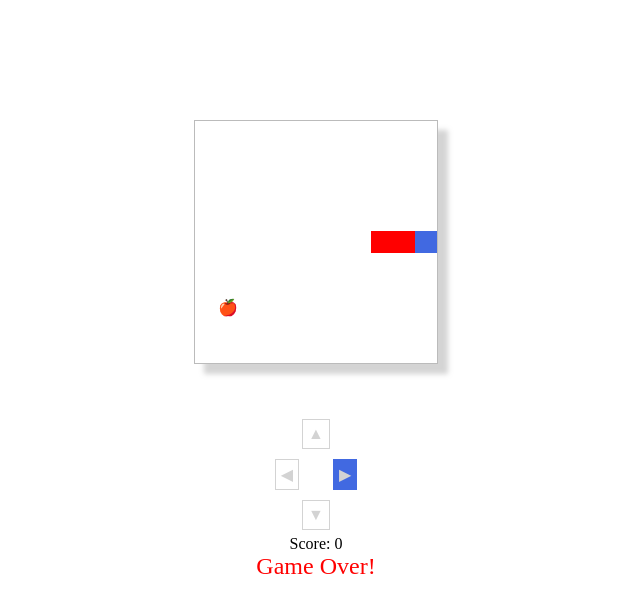
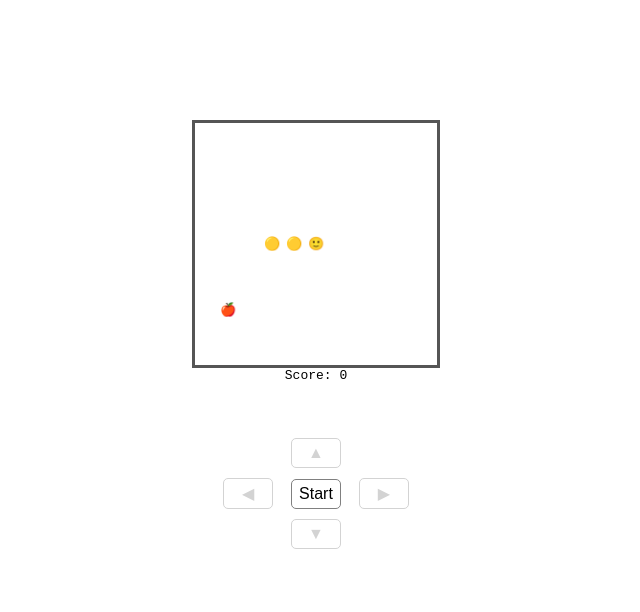
Before and after one commit to israelshp/snake, a plain HTML site: page index.html in a window 1280 px wide. Shown: the whole page, without its empty margins (324-964 px from the left). Drawn offline with Linux system fonts and the light colour scheme.

Commit message:
more styling

```diff
--- a/index.html
+++ b/index.html
@@ -9,29 +9,53 @@
 
     <script src="./snk.js"></script>
   </head>
-  <body onload="drawBoard(board)">
-    <div id="container" class="center"></div>
+  <body onload="draw(board)">
+    <div id="container" class="center">
+      <table></table>
+      <div id="" class="center">Score: <span id="score">0</span></div>
+    </div>
     <div id="controls" class="center">
       <div class="up-down center">
-        <button class="move-button up down" id="up" onclick="move(UP)">
+        <button
+          class="move-button up down"
+          id="up"
+          onclick="move(UP)"
+          disabled="disabled"
+        >
           ▲
         </button>
       </div>
       <div class="left-right center">
-        <button class="move-button left right" id="left" onclick="move(LEFT)" style="margin-right: 25px;">
+        <button
+          class="move-button left right"
+          id="left"
+          onclick="move(LEFT)"
+          disabled="disabled"
+        >
           ◀
         </button>
-        <button class="move-button left right" id="right" onclick="move(RIGHT)">
+
+        <button id="start" onclick="start()">Start</button>
+        <button
+          class="move-button left right"
+          id="right"
+          onclick="move(RIGHT)"
+          disabled="disabled"
+        >
           ▶
         </button>
       </div>
       <div class="up-down center">
-        <button class="move-button up down" id="down" onclick="move(DOWN)">
+        <button
+          class="move-button up down"
+          id="down"
+          onclick="move(DOWN)"
+          disabled="disabled"
+        >
           ▼
         </button>
       </div>
     </div>
-    <div id="" class="center">Score: <span id="score">0</span></div>
     <div id="message" class="center"></div>
   </body>
 </html>
--- a/snk.js
+++ b/snk.js
@@ -90,7 +90,6 @@ function validate(snk) {
     }
   });
 
-
   // is the snake hitting the apple?
   if (head[0] === apple[0] && head[1] === apple[1]) {
     snk = eat();
@@ -99,7 +98,7 @@ function validate(snk) {
 }
 
 function createHtmlTable(board) {
-  const tbl = document.createElement("table");
+  const tbl = document.querySelector("#container>table");
   const tbody = document.createElement("tbody");
   for (let i = 0; i < BOARD_SIZE; i++) {
     const row = document.createElement("tr");
@@ -117,13 +116,12 @@ function createHtmlTable(board) {
 }
 
 function draw(board) {
-  const container = document.querySelector("#container");
+  const container = document.querySelector("#container>table");
   container.replaceChildren();
-  container.appendChild(createHtmlTable(board));
+  createHtmlTable(board);
 }
 
 function move(dir, byUser = true) {
-
   if (isGameOver) return;
 
   if (byUser) {
@@ -131,7 +129,9 @@ function move(dir, byUser = true) {
   }
   console.log(`${!byUser ? "auto" : ""} moving ${dir}`);
 
-  document.querySelectorAll(`.move-button`).forEach(b=>b.classList.remove("current-direction"));
+  document
+    .querySelectorAll(`.move-button`)
+    .forEach((b) => b.classList.remove("current-direction"));
   document.querySelector(`#${dir}`).classList.add("current-direction");
 
   try {
@@ -151,9 +151,13 @@ function move(dir, byUser = true) {
 
 function gameOver() {
   isGameOver = true;
-  document.querySelector("#message").innerHTML = "Game Over!";
+  document.querySelector("#container>table").classList.toggle("gameover");
+  document.querySelector("#message").innerHTML = "GAME OVER";
   document
     .querySelectorAll('[data-fill="1"]')
+    .forEach((elem) => (elem.dataset.fill = "x"));
+  document
+    .querySelectorAll('[data-fill="@"]')
     .forEach((elem) => (elem.dataset.fill = "x"));
   document
     .querySelectorAll(".move-button")
@@ -162,6 +166,9 @@ function gameOver() {
 }
 
 function eat() {
+  const tableElemnt = document.querySelector("#container>table");
+  tableElemnt.classList.add("apple");
+  setTimeout(() => tableElemnt.classList.remove("apple"), 1000);
   apple = randomPosition();
   console.log("Apple!");
   let head = snk[0];
@@ -195,10 +202,11 @@ function eat() {
 }
 
 function displayScore() {
-  document.querySelector("#score").innerHTML = `Score: ${score}`;
+  document.querySelector("#score").innerHTML = score;
 }
 
 // start
+
 const initPosition = parseInt(BOARD_SIZE / 2);
 let snk = [];
 for (let index = 0; index < INIT_SNK_SIZE; index++) {
@@ -210,6 +218,13 @@ let board = makeBoard(snk);
 let lastDir = RIGHT;
 let score = 0;
 let isGameOver = false;
+
+function start() {
+  isGameOver = false;
+  document.querySelectorAll(`.move-button`).forEach((btn) => {
+    btn.disabled = false;
+  });
+  document.querySelector("#start").style.display = "none";
   step(snk, lastDir);
 
   const mainInterval = setInterval(() => {
@@ -228,28 +243,28 @@ addEventListener("keydown", (e) => {
       case "ArrowDown":
         if (lastDir === UP) {
           console.warn("can't change from up to down");
-        return
+          return;
         }
         move(DOWN);
         break;
       case "ArrowUp":
         if (lastDir === DOWN) {
           console.warn("can't change from down to up");
-        return
+          return;
         }
         move(UP);
         break;
       case "ArrowLeft":
         if (lastDir === RIGHT) {
           console.warn("can't change from right to left");
-        return
+          return;
         }
         move(LEFT);
         break;
       case "ArrowRight":
         if (lastDir === LEFT) {
           console.warn("can't change from left to right");
-        return
+          return;
         }
         move(RIGHT);
         break;
@@ -258,3 +273,4 @@ addEventListener("keydown", (e) => {
     }
     e.preventDefault();
   });
+}
--- a/style.css
+++ b/style.css
@@ -1,39 +1,56 @@
+body {
+  font-family: monospace;
+}
+
+#container {
+  margin-bottom: 50px;
+}
+
 tr,
 td {
-  /* border: 1px solid lightgray; */
   width: 20px;
   height: 20px;
 }
 
 table {
-  border: 1px solid #bbb;
+  border: 3px solid #555;
   background-color: #ffffff;
   margin: 0 auto;
   border-collapse: collapse;
-  box-shadow: 10px 10px 5px #80808057;
-  margin-bottom: 50px;    margin-top: 15vh;
-
+  margin-top: 15vh;
 }
-
-td[data-fill="1"] {
-  background-color: black;
+td[data-fill="1"]:before {
+  content: "🟡";
+  margin: -10px -10px;
+  line-height: 0px;
 }
-td[data-fill="x"] {
-  background-color: red;
+.apple td[data-fill="1"]:before {
+  content: "🟢";
+  margin: -10px -10px;
+  line-height: 0px;
 }
-td[data-fill="*"] {
-  /* background-color: green; */
+td[data-fill="x"]:before {
+  content: "😵";
+  margin: -10px -10px;
+  line-height: 0px;
 }
 td[data-fill="*"]:before {
   content: "🍎";
   margin: -10px -10px;
   line-height: 0px;
 }
-td[data-fill="@"] {
-  background-color: royalblue;
+td[data-fill="@"]:before {
+  content: "🙂";
+  margin: -10px -10px;
+  line-height: 0px;
+}
+.apple td[data-fill="@"]:before {
+  content: "🤩";
+  margin: -10px -10px;
+  line-height: 0px;
 }
 #message {
-  font-size: x-large;
+  font-size: xx-large;
   color: red;
 }
 .center {
@@ -42,26 +59,74 @@ td[data-fill="@"] {
   text-align: center;
 }
 
-.move-button {
+button {
   background-color: transparent;
   border: 1px solid gray;
   color: black;
   padding: 5px 5px;
   margin: 5px 5px;
-  /* width: 20px;
-  height: 20px; */
   text-align: center;
   text-decoration: none;
   display: inline-block;
-  /* font-size: 16px; */
   font-size: 16px;
+  border-radius: 5px;
+  width: 50px;
 }
-.move-button.current-direction {
+button.current-direction,
+#start:hover {
   border: 1px solid royalblue !important;
   background-color: royalblue !important;
+  color: white;
 }
-.move-button:disabled {
+button:disabled {
   color: lightgray;
   border-color: lightgray;
   background-color: transparent;
 }
+
+.gameover {
+  border: 3px solid #ff0000;
+  background-color: lightgrey;
+  animation: crash 1s ease 0s 1 normal none;
+}
+.apple {
+  animation: eat 0.5s ease 0s 1 normal none;
+}
+
+@keyframes crash {
+  0%,
+  100% {
+    transform: translateX(0%);
+    transform-origin: 50% 50%;
+  }
+
+  15% {
+    transform: translateX(-30px) rotate(-6deg);
+  }
+
+  30% {
+    transform: translateX(15px) rotate(6deg);
+  }
+
+  45% {
+    transform: translateX(-15px) rotate(-3.6deg);
+  }
+
+  60% {
+    transform: translateX(9px) rotate(2.4deg);
+  }
+
+  75% {
+    transform: translateX(-6px) rotate(-1.2deg);
+  }
+}
+
+@keyframes eat {
+  0% {
+    box-shadow: 0 0 0 0 rgba(0, 0, 0, 0);
+  }
+
+  100% {
+    box-shadow: 0 0 30px 10px #4caf50;
+  }
+}
```
Lines whose indentation alone changed are shown as unchanged.
